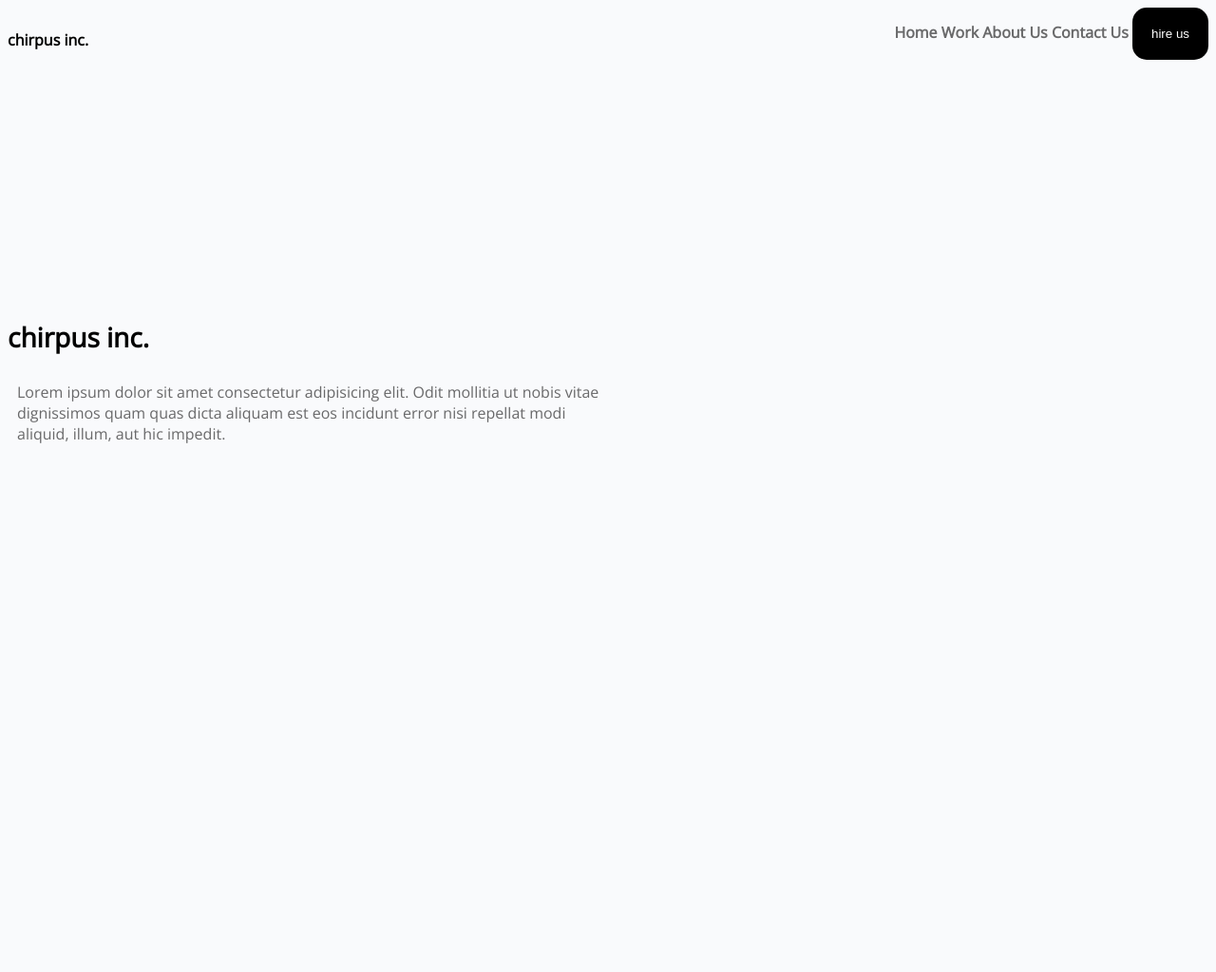
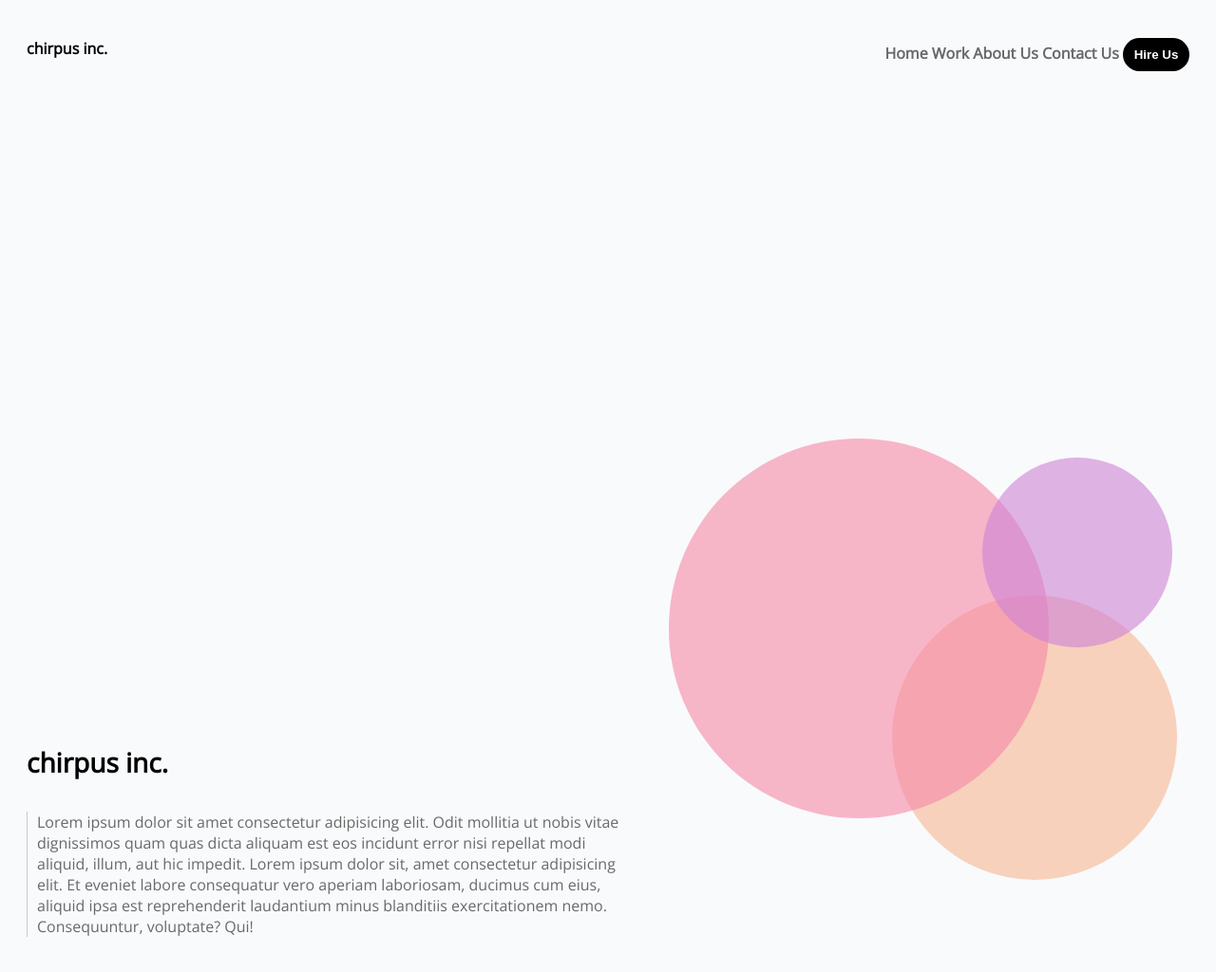
Before and after one commit to CertainVictory/HTML-CSS, a plain HTML site: page index.html in a window 1280 px wide. Shown: the whole page at 95% size. Before the commit the page ends 800 px from the top, so only its background shows below. Drawn offline with nearby package versions, Linux system fonts and the light colour scheme.

Commit message:
second commit

```diff
--- a/css/style.css
+++ b/css/style.css
@@ -5,17 +5,19 @@ html {
 
 section {
     font-weight: bold;
+    padding-top: 20px;
     position: relative;
+    margin: 20px;
 }
 
 .header {
-    padding-top: 7px;
-    position: absolute;
+    position: relative;
 }
 
 nav {
     position: absolute;
     right: 0px;
+
 }
 
 .header, .nav {
@@ -29,37 +31,89 @@ nav {
 
 .nav__btn {
     color: white;
-    border-radius: 15px; /*oval instead maybe?*/
+    border-radius: 20px; /*oval instead maybe?*/
     border: solid 0px black;
     background-color: black;
-    width: auto;
-    padding: 20px;
+    width: 70px;
+    padding: 10px;
+    font-weight: bold;
+    text-transform: capitalize;
 }
 
 .container {
+    display: inline-block;
+    padding-top: 00px;
+    width: 50%;
+    margin: 20px;
     position: relative;
-    padding-top: 300px;
-    width: 50%;
 }
 
 .subhead {
     font-size: 175%;
+    padding-bottom: 5px;
 }
 
 .content {
     color: #69696a;
-    border-left: solid 1px rgba(0red, 0, 0, 0.5);
+    border-left: solid 1px rgba(0, 0, 0, 0.2);
     padding-left: 10px;
 }
 
+.button2 {
+    position: fixed;
+    left: 50%;
+    transform: translatex(-50%);
+    padding-top: 140px;
+}
+
+.circleBois {
+    display: inline-block;
+    width: 45%;
+    position: relative;
+}
+
 .smCircle {
+    border: solid 0px rgb(207, 130, 213, 0.6);
+    background-color: rgba(207, 130, 213, 0.6);
+    width: 200px;
+    height: 200px;
+    border-radius: 200px;
+    z-index: 3;
+    position: relative;
+    left: 350px;
+    top: 400px;
 
 }
 
 .medCircle {
-
+    border: solid 0px rgba(247, 193, 162, 0.7);
+    background-color: rgba(247, 193, 162, 0.7);
+    width: 300px;
+    height: 300px;
+    border-radius: 300px;
+    z-index: 1;
+    position: relative;
+    top: 345px;
+    left: 255px;
 }
 
 .lgCircle {
-
+    border: solid 0px rgba(247, 136, 167, 0.6);
+    background-color: rgba(247, 136, 167, 0.6);
+    width: 400px;
+    height: 400px;
+    border-radius: 400px;
+    z-index: 2;
+    position: relative;
+    bottom: 120px;
+    left: 20px;
 }
+.stickyBtn {
+    color: white;
+    border-radius: 30px; /*oval instead maybe?*/
+    border: solid 0px black;
+    background-color: black;
+    width: auto;
+    padding: 15px;
+    font-weight: bold;
+}
--- a/index.html
+++ b/index.html
@@ -22,10 +22,17 @@
     </section>
     <div class="container">
         <h3 class="subhead">chirpus inc.</h3>
-        <p class="content">Lorem ipsum dolor sit amet consectetur adipisicing elit. Odit mollitia ut nobis vitae dignissimos quam quas dicta aliquam est eos incidunt error nisi repellat modi aliquid, illum, aut hic impedit.</p>
+        <p class="content">Lorem ipsum dolor sit amet consectetur adipisicing elit. Odit mollitia ut nobis vitae dignissimos quam quas dicta aliquam est eos incidunt error nisi repellat modi aliquid, illum, aut hic impedit. Lorem ipsum dolor sit, amet consectetur adipisicing elit. Et eveniet labore consequatur vero aperiam laboriosam, ducimus cum eius, aliquid ipsa est reprehenderit laudantium minus blanditiis exercitationem nemo. Consequuntur, voluptate? Qui!</p>
+
     </div>
-    <div class="smCircle"></div>
-    <div class="medCircle"></div>
-    <div class="lgCircle"></div>
+    <div class="circleBois">
+        <div class="smCircle"></div>
+        <div class="medCircle"></div>
+        <div class="lgCircle"></div>
+
+    </div>
+        <div class="button2">
+                <button class="stickyBtn">Scroll Down</button>
+            </div>
 </body>
 </html>
```
